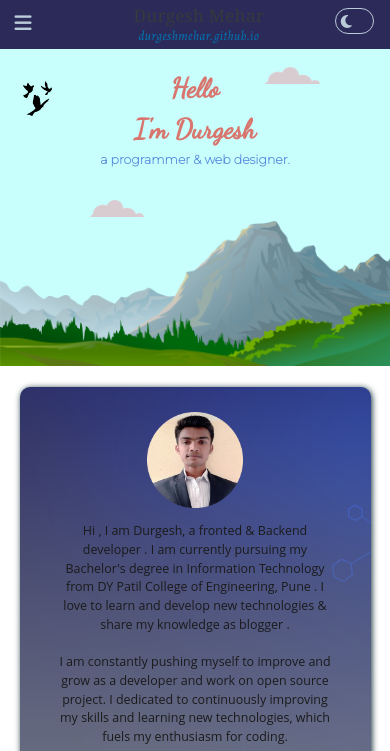
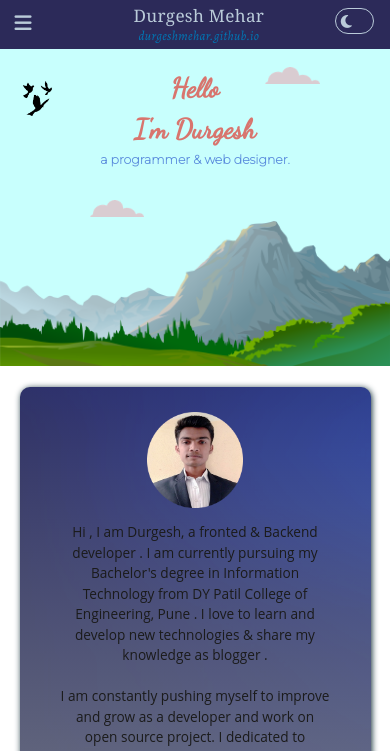
Before and after one commit to durgeshmehar/durgeshcv.github.io, a plain HTML site: page index.html in a window 390 px wide. Shown: the top 751 px of the page. Drawn offline with nearby package versions, Linux system fonts and the light colour scheme; a script that the page names is missing; a web font is replaced by a local one.

Commit message:
Small chages in animation

```diff
--- a/css/style.css
+++ b/css/style.css
@@ -6,6 +6,7 @@ html{
 }
 body {
     text-align: center;
+    width:100vw;
     font-family: 'Open Sans', 'Inter', sans-serif;
     font-weight:lighter;
     background-color: var(--backgroundColor);
@@ -618,7 +619,7 @@ hr {
         font-size:4vw;
     }
     .middle-container .intro p{
-      font-size: 3.2vw;
+      font-size: 3.5vw;
       font-weight: bolder;
       margin-bottom: 1vw;
     }
@@ -654,7 +655,8 @@ hr {
 
     .education .detail p, span ,.skill p ,.project .detail p ,.bottom-container p{
         margin-top: 0vh;
-        font-size:3.5vw;
+        font-size:3.3vw;
+        font-weight: 500;
         letter-spacing: 0.3px;
     }
     .bottom-container p{
@@ -747,7 +749,7 @@ hr {
     .hide_div #bar-head{
         font-size: 4.4vw;
         padding-top:0.2vw;
-        color:var(--barColor);
+        color:var(--navText);
         letter-spacing: 0.2;
 
     }
@@ -842,8 +844,8 @@ hr {
     }
 
     .detail .item p{
-       font-size: 2.2vw;
-       font-weight: 600;
+       font-size: 2.4vw;
+       font-weight: 500;
     }
     .footer{
         padding:6px;
```
